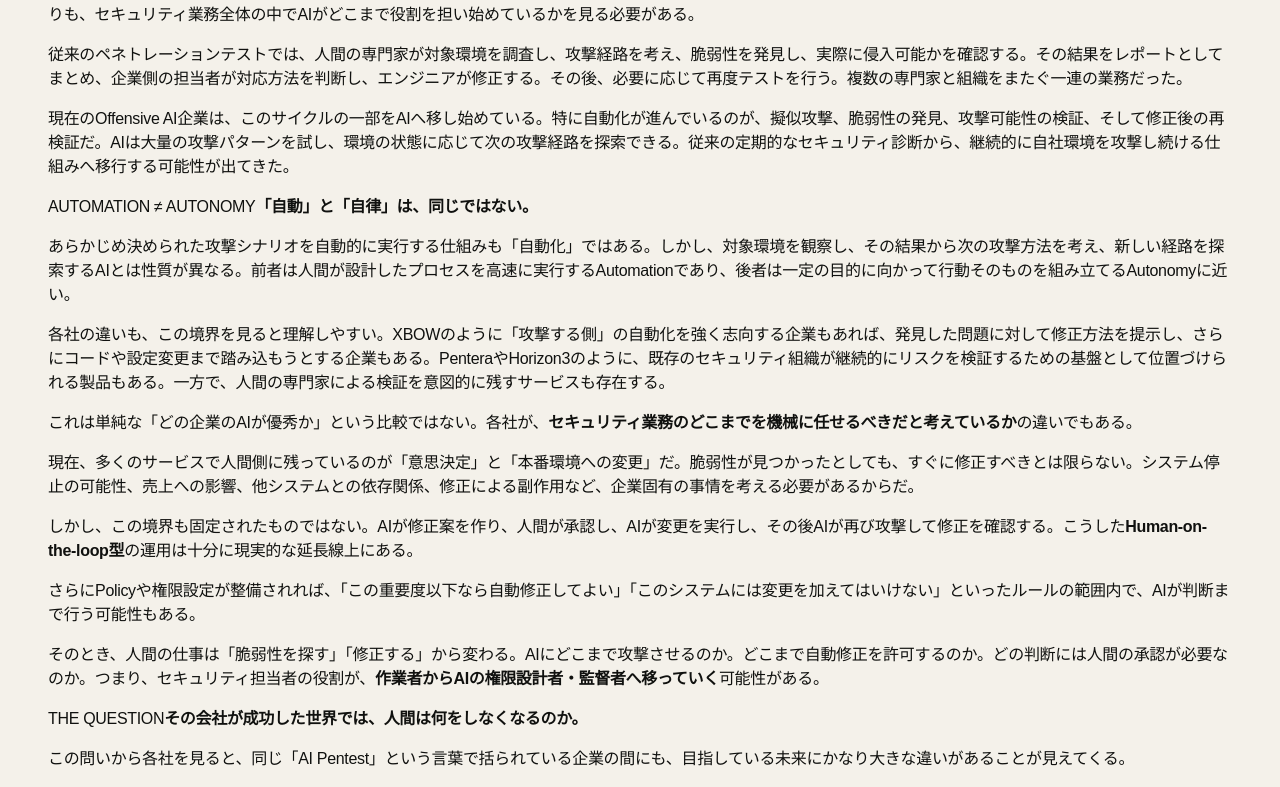
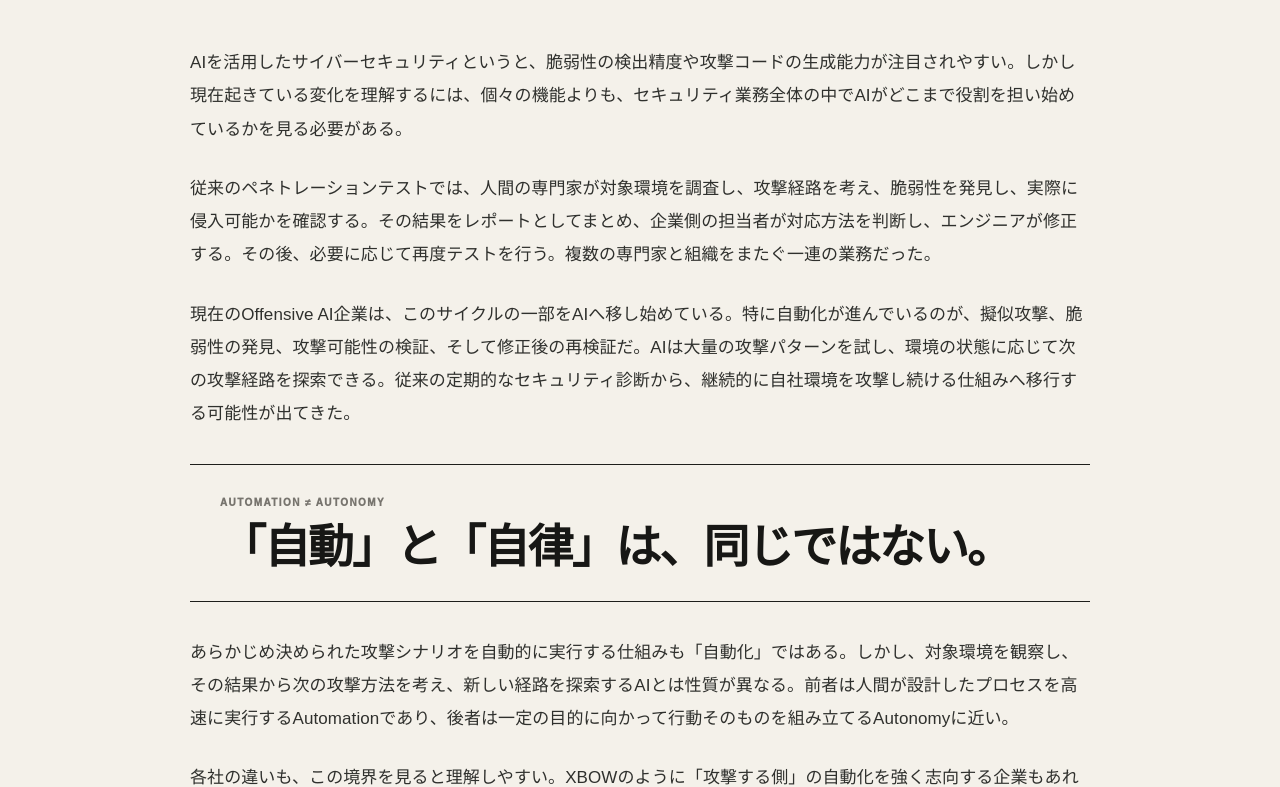
Before and after one commit to yasu-kai/tech-meets-japan, a Next.js app: page /research/offensive-ai in a window 1280 px wide. Shown: the part 2979-3766 px from the top of the page. Built offline with nearby package versions, Linux system fonts and the light colour scheme.

Commit message:
Style Offensive AI long-form market report

```diff
--- a/app/globals.css
+++ b/app/globals.css
@@ -566,6 +566,67 @@
 .automation-row .tone-neutral{background:#fbfaf6;color:#171717}
 .automation-row:hover>*{filter:brightness(.985)}
 .research-note{font-size:11px;line-height:1.55;color:var(--muted);margin-top:12px}
+.offsec-report{border-top:1px solid var(--line)}
+.offsec-report .section-heading{align-items:flex-end}
+.offsec-report .section-heading h2{max-width:980px}
+.offsec-report-body{
+  max-width:900px;
+  margin:8px auto 0;
+  padding:8px 0 12px;
+  font-size:17px;
+  line-height:1.95;
+  letter-spacing:.005em;
+  color:#2f302d
+}
+.offsec-report-body>p{margin:0 0 1.55em}
+.offsec-report-body strong{font-weight:900;color:#171715}
+.offsec-report-emphasis{
+  margin:34px 0;
+  padding:28px 30px;
+  border-top:1px solid #1d1e1b;
+  border-bottom:1px solid #1d1e1b
+}
+.offsec-report-emphasis span,
+.offsec-report-close>span{
+  display:block;
+  margin-bottom:10px;
+  font-size:10px;
+  font-weight:950;
+  letter-spacing:.14em;
+  color:#77746e
+}
+.offsec-report-emphasis strong{
+  display:block;
+  font-size:clamp(28px,4vw,46px);
+  line-height:1.08;
+  letter-spacing:-.045em
+}
+.offsec-report-close{
+  margin-top:42px;
+  padding:34px;
+  background:#171a17;
+  color:#fff
+}
+.offsec-report-close strong{
+  display:block;
+  max-width:760px;
+  color:#fff;
+  font-size:clamp(26px,3.6vw,42px);
+  line-height:1.15;
+  letter-spacing:-.04em
+}
+.offsec-report-close p{
+  margin:18px 0 0;
+  max-width:760px;
+  color:#c8ccc7;
+  font-size:14px;
+  line-height:1.8
+}
+@media(max-width:720px){
+  .offsec-report-body{font-size:15px;line-height:1.85}
+  .offsec-report-emphasis{padding:24px 0}
+  .offsec-report-close{padding:24px}
+}
 .offsec-company-grid{display:grid;grid-template-columns:1fr 1fr;gap:1px;background:var(--line);border:1px solid var(--line)}
 .offsec-company-grid article{background:#fbfaf6;padding:22px}
 .offsec-company-head{display:flex;align-items:center;justify-content:space-between;gap:12px}
```
